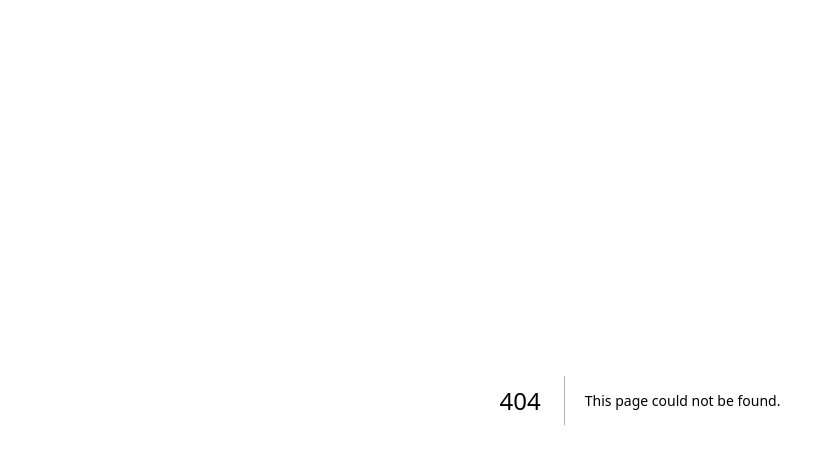
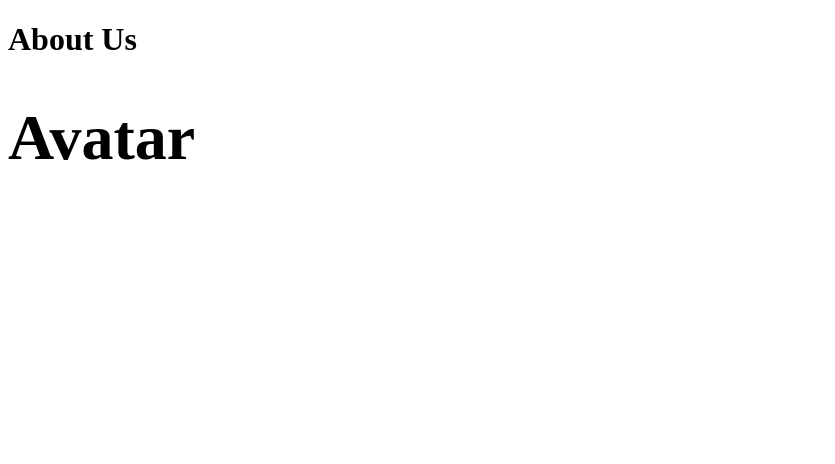
Before and after one commit to bioroid17/nomad-nextjs, a Next.js app: page /about-us in a window 1280 px wide. Before the commit this address had no page. Shown: the top 464 px of the page, without its empty margins (0-835 px from the left). Built offline with nearby package versions, Linux system fonts and the light colour scheme.

Commit message:
[🔥 2024 Update 🔥] Routing - Defining Routes

```diff
--- /dev/null
+++ b/app/about-us/company/page.tsx
@@ -0,0 +1,3 @@
+export default function Company() {
+  return <h1>Company</h1>;
+}
--- /dev/null
+++ b/app/about-us/company/sales/page.tsx
@@ -0,0 +1,3 @@
+export default function Sales() {
+  return <h1>Sales</h1>;
+}
--- /dev/null
+++ b/app/about-us/components/avatar.tsx
@@ -0,0 +1,3 @@
+export default function Avatar() {
+  return <h1>Avatar</h1>;
+}
--- /dev/null
+++ b/app/about-us/page.tsx
@@ -0,0 +1,9 @@
+import Avatar from "./components/avatar";
+
+export default function AboutUs() {
+  return (
+    <h1>
+      About Us <Avatar />
+    </h1>
+  );
+}
--- a/app/page.tsx
+++ b/app/page.tsx
@@ -1,3 +1,3 @@
-export default function Tomato() {
+export default function Page() {
   return <h1>Hello</h1>;
 }
```
